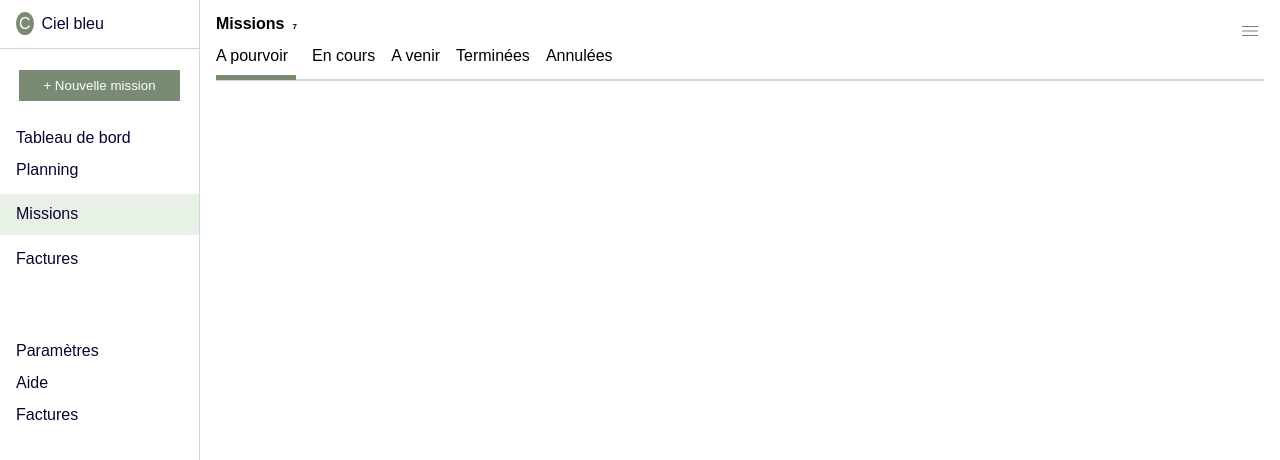
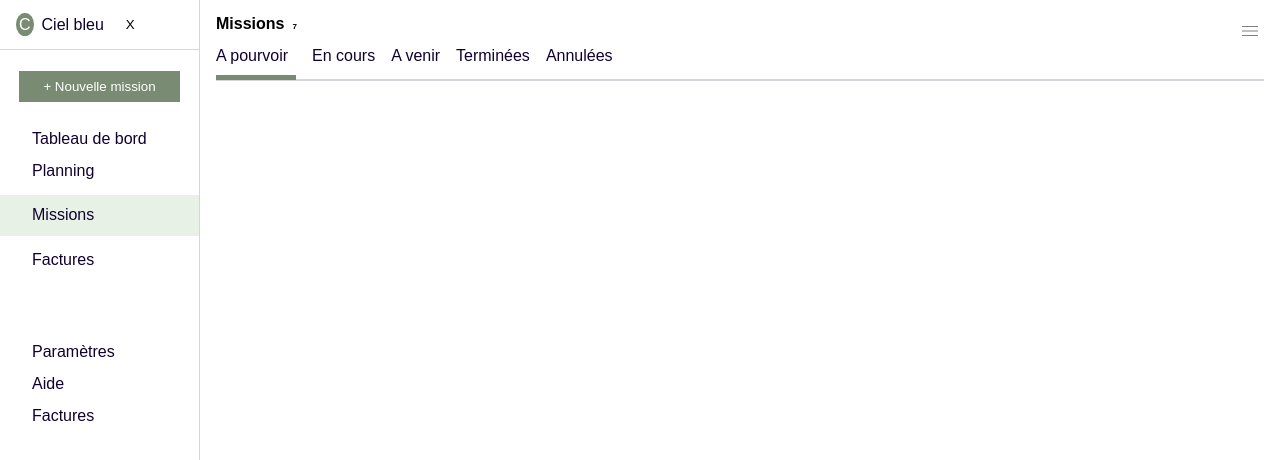
Before and after one commit to Sarah-Emidio/Missions, a React (Vite) app: page / in a window 1280 px wide. Shown: the top 460 px of the page. Built offline with nearby package versions, Linux system fonts and the light colour scheme.

Commit message:
modification des liens des 2 nav, remise en place des differents type de mixin

```diff
--- a/src/Pages/Missions.js
+++ b/src/Pages/Missions.js
@@ -21,7 +21,7 @@ const Missions = () => {
     }, []);
 
     useEffect(() => {
-        if (windowWidth <= 320) {
+        if (windowWidth <= 831) {
             setShowMain(false);
         } else {
             setShowMain(true);
@@ -35,7 +35,7 @@ const Missions = () => {
     return (
         <>
             <div className="container">
-                {showMain && <Main />}
+                {showMain && <Main toggleMain={toggleMain}/>}
                 <Header toggleMain={toggleMain}/>
             </div>
         </>
--- a/src/Pages/Missions.scss
+++ b/src/Pages/Missions.scss
@@ -4,6 +4,7 @@
 .container {
     display: flex;
     flex-direction: column;
+    box-sizing: border-box;
 }
 
 @include mixin.smallDevices {
--- a/src/components/App/Header/Header.js
+++ b/src/components/App/Header/Header.js
@@ -22,13 +22,13 @@ const Header = ({toggleMain}) => {
                 <nav >
                     <ul className='nav__container'>
                         <div className='nav__linkOn'>
-                            <li className='nav__link'>A pourvoir</li>
+                            <li className='nav__link'><a href="" className='nav__link'>A pourvoir</a></li>
                         </div>
 
-                        <li className='nav__link'>En cours</li>
-                        <li className='nav__link'>A venir</li>
-                        <li className='nav__link'>Terminées</li>
-                        <li className='nav__link'>Annulées</li>
+                        <li className='nav__link'><a href="" className='nav__link'>En cours</a></li>
+                        <li className='nav__link'><a href="" className='nav__link'>A venir</a></li>
+                        <li className='nav__link'><a href="" className='nav__link'>Terminées</a></li>
+                        <li className='nav__link'><a href="" className='nav__link'>Annulées</a></li>
                     </ul>
                 </nav>
 
--- a/src/components/App/Header/Header.scss
+++ b/src/components/App/Header/Header.scss
@@ -44,6 +44,8 @@
     .nav__link {
         gap: 1rem;
         margin-bottom: 0.7rem;
+        text-decoration: none;
+        color: vars.$font_blue;
     }
     .nav__linkOn {
         width: 5rem;
@@ -63,3 +65,21 @@
         flex-direction: row;
     }
 }
+
+@include mixin.smallTablets {
+    .header__content{
+        width: 831px;
+    }
+}
+
+@include mixin.largeTablet {
+    .header__content{
+        width: 1279px;
+    }
+}
+
+@include mixin.desktop {
+    .header__content{
+        width: 1440px;
+    }
+}
--- a/src/components/App/Main/Main.js
+++ b/src/components/App/Main/Main.js
@@ -1,6 +1,6 @@
 import '../Main/Main.scss';
 
-const Main = () => {
+const Main = ({toggleMain}) => {
     return (
         <div className='main__container'>
 
@@ -11,6 +11,7 @@ const Main = () => {
                     </span>
                     Ciel bleu
                 </span>
+                <button type="submit" className='main__buttonHide' onClick={toggleMain}>X</button>
 
             </div>
 
@@ -25,16 +26,19 @@ const Main = () => {
 
             <nav className='main__linkContent'>
                 <ul>
-                    <li className='main__link'>Tableau de bord</li>
-                    <li className='main__link'>Planning</li>
-                    <li className='main__linkColor'>Missions</li>
-                    <li className='main__link'>Factures</li>
+                    <li className='main__link'><a href="/" className='main__link'>Tableau de bord</a></li>
+
+                    <li className='main__link'><a href="/" className='main__link'>Planning</a></li>
+
+                    <li className='main__linkColor'><a href="/" className='main__link'>Missions</a></li>
+
+                    <li className='main__link'><a href="/" className='main__link'>Factures</a></li>
                 </ul>
 
                 <ul>
-                    <li className='main__link'>Paramètres</li>
-                    <li className='main__link'>Aide</li>
-                    <li className='main__link'>Factures</li>
+                    <li className='main__link'><a href="/" className='main__link'>Paramètres</a></li>
+                    <li className='main__link'><a href="/" className='main__link'>Aide</a></li>
+                    <li className='main__link'><a href="/" className='main__link'>Factures</a></li>
                 </ul>
             </nav>
 
--- a/src/components/App/Main/Main.scss
+++ b/src/components/App/Main/Main.scss
@@ -26,6 +26,12 @@
         margin-right: 0.5rem;
         border-radius: 70%;
         color: white;
+    }
+
+    .main__buttonHide {
+        background-color: vars.$background_grey;
+        border: none;
+        cursor: pointer;
     }
 
     .main_buttonContainer {
@@ -58,6 +64,8 @@
         margin-bottom: 1rem;
         cursor: pointer;
         padding-left: 1rem;
+        text-decoration: none;
+        color: vars.$font_blue
     }
 
     .main__linkColor {
@@ -77,6 +85,7 @@
 
     .main__header {
         width: 200px;
+        gap: 1rem;
     }
 
     .main__logo {
```
